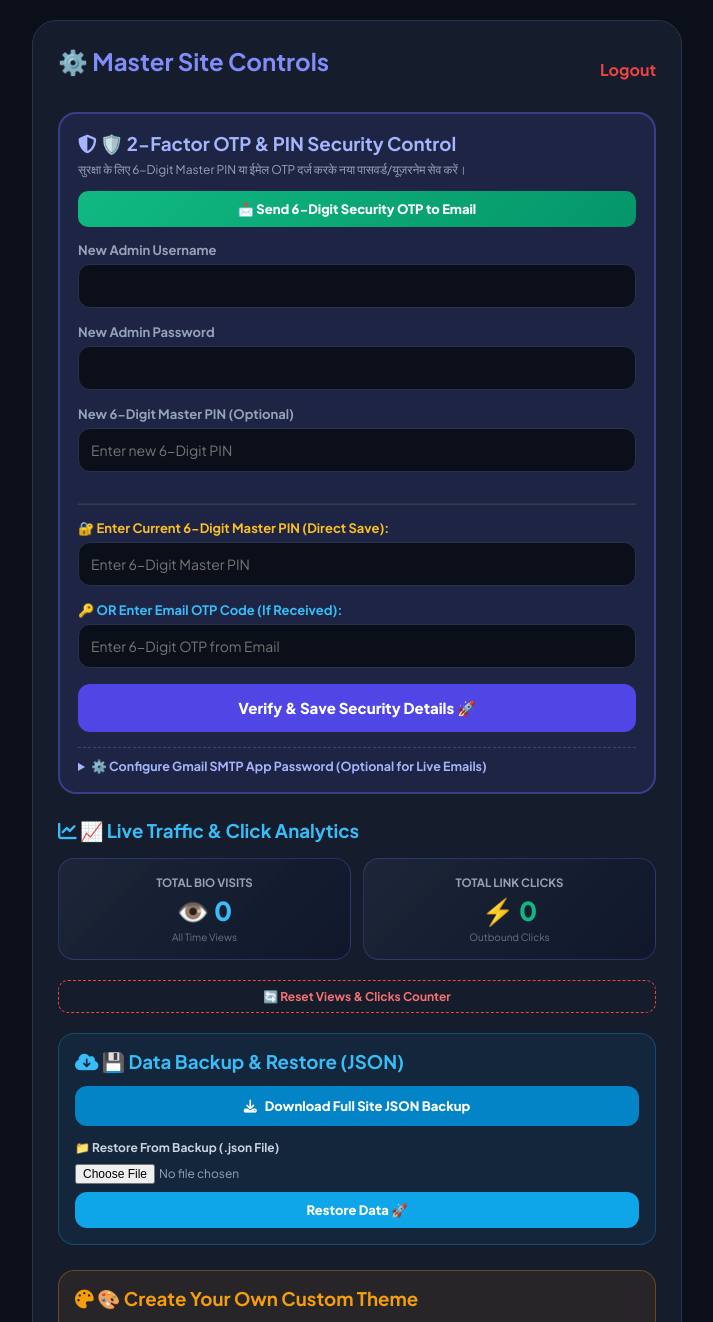
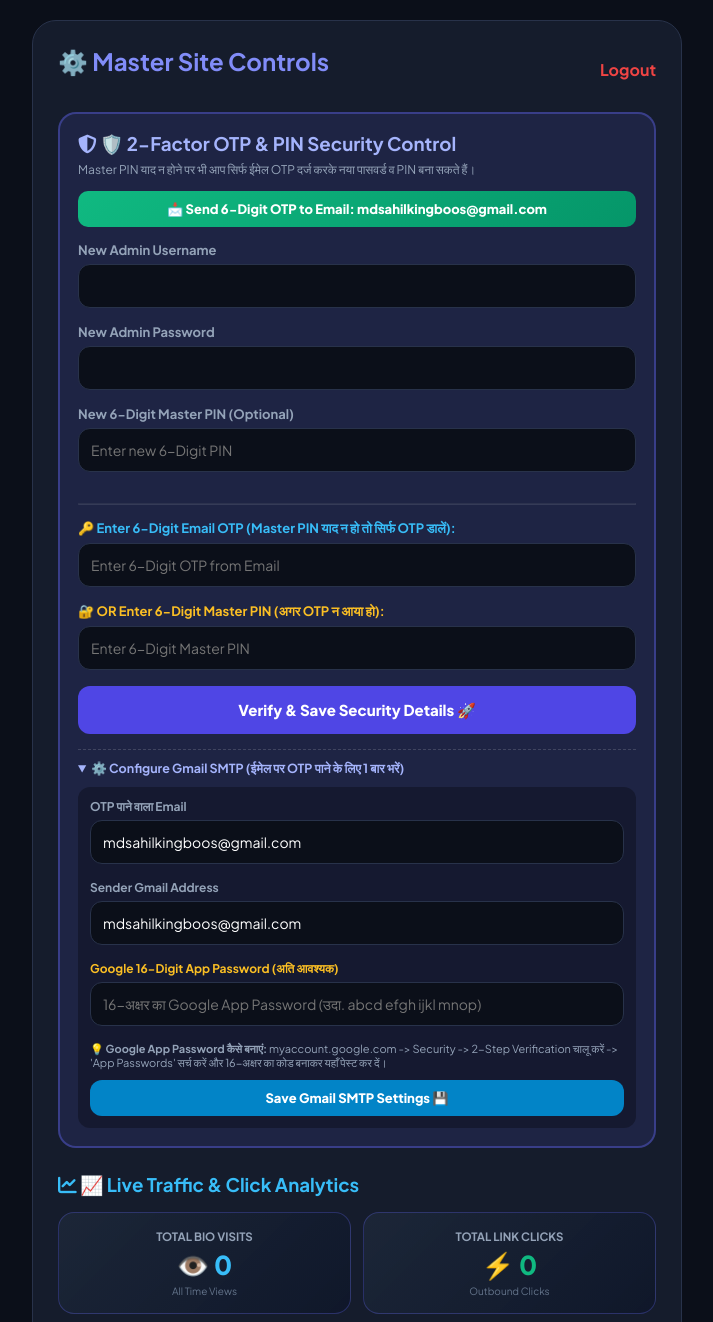
Before and after one commit to MDsahil4070/sahil-links, a Flask app: page /admin/dashboard in a window 1280 px wide. Shown: the top 1322 px of the page, without its empty margins (283-996 px from the left). Run offline with Flask 3, Linux system fonts and the light colour scheme; the visitor is signed in with stand-in values (Sample User, id 1).

Commit message:
Enabled standalone OTP verification without master PIN

```diff
--- a/app.py
+++ b/app.py
@@ -38,7 +38,7 @@ def load_data():
             "admin_pass": "SahilPassword@590",
             "admin_pin": "590590",
             "admin_email": "mdsahilkingboos@gmail.com",
-            "smtp_email": "",
+            "smtp_email": "mdsahilkingboos@gmail.com",
             "smtp_app_pass": "",
             "total_views": 0,
             "title": "Sahil.com 590",
@@ -126,7 +126,7 @@ def load_data():
         data = json.load(f)
         if "admin_pin" not in data: data["admin_pin"] = "590590"
         if "admin_email" not in data: data["admin_email"] = "mdsahilkingboos@gmail.com"
-        if "smtp_email" not in data: data["smtp_email"] = ""
+        if "smtp_email" not in data: data["smtp_email"] = "mdsahilkingboos@gmail.com"
         if "smtp_app_pass" not in data: data["smtp_app_pass"] = ""
         if "total_views" not in data: data["total_views"] = 0
         if "animation_style" not in data: data["animation_style"] = "anim-slide-up"
@@ -139,29 +139,29 @@ def save_data(data):
         json.dump(data, f, ensure_ascii=False, indent=4)
 
 def send_otp_email(to_email, otp_code, data):
-    smtp_user = data.get("smtp_email") or to_email
-    smtp_pass = data.get("smtp_app_pass")
+    smtp_user = (data.get("smtp_email") or to_email).strip()
+    smtp_pass = data.get("smtp_app_pass", "").replace(" ", "").strip()
 
     if not smtp_pass:
-        return False, "⚠️ SMTP पासवर्ड सेट नहीं है! आप नीचे सीधे 6-Digit Master PIN डालकर सेव कर सकते हैं।"
+        return False, "⚠️ Gmail App Password नहीं मिला! नीचे 'Configure Gmail SMTP' में 16-अक्षर का App Password डालें।"
 
     try:
         msg = MIMEMultipart()
-        msg['From'] = f"Sahil Bio Security <{smtp_user}>"
+        msg['From'] = f"Sahil Security <{smtp_user}>"
         msg['To'] = to_email
         msg['Subject'] = f"🔐 Your Security OTP: {otp_code}"
 
-        body = f"नमस्ते साहिल!\n\nआपके एडमिन पैनल में सुरक्षा बदलाव के लिए OTP:\n\n🔑 OTP Code: {otp_code}\n\nधन्यवाद!"
+        body = f"नमस्ते साहिल!\n\nआपके एडमिन पैनल (Sahil.com 590) का सुरक्षा OTP:\n\n👉 {otp_code}\n\nयह कोड 10 मिनट के लिए मान्य है।\nयदि आपको Master PIN याद नहीं है, तो सिर्फ यह OTP डालकर आप नया पासवर्ड व PIN बना सकते हैं।"
         msg.attach(MIMEText(body, 'plain'))
 
-        server = smtplib.SMTP('smtp.gmail.com', 587, timeout=10)
+        server = smtplib.SMTP('smtp.gmail.com', 587, timeout=12)
         server.starttls()
         server.login(smtp_user, smtp_pass)
         server.sendmail(smtp_user, to_email, msg.as_string())
         server.quit()
-        return True, "✅ OTP सफलतापूर्वक आपके ईमेल पर भेजा गया!"
+        return True, f"✅ OTP ईमेल {to_email} पर भेज दिया गया है! कृपया इनबॉक्स या स्पैम फोल्डर चेक करें।"
     except Exception as e:
-        return False, f"⚠️ Email Error: सीधे 6-Digit Master PIN का उपयोग करें।"
+        return False, f"⚠️ Gmail Error: {str(e)} (कृपया चेक करें कि 16-अक्षर का Google App Password सही है)"
 
 @app.route("/")
 def home():
@@ -257,24 +257,27 @@ def admin_dashboard():
             saved_otp = session.get("admin_security_otp")
             master_pin = data.get("admin_pin", "590590")
 
-            is_verified = (saved_otp and entered_otp == saved_otp) or (entered_pin == master_pin)
+            # Key change: Can verify either via OTP alone OR Master PIN alone
+            is_otp_valid = bool(saved_otp and entered_otp and entered_otp == saved_otp)
+            is_pin_valid = bool(entered_pin and entered_pin == master_pin)
 
-            if is_verified:
+            if is_otp_valid or is_pin_valid:
                 if new_u: data["admin_user"] = new_u
                 if new_p: data["admin_pass"] = new_p
                 if new_pin and len(new_pin) == 6: data["admin_pin"] = new_pin
                 session.pop("admin_security_otp", None)
                 save_data(data)
-                msg_status = "✅ यूजरनेम, पासवर्ड और PIN सफलतापूर्वक बदल दिया गया!"
+                method_used = "ईमेल OTP" if is_otp_valid else "Master PIN"
+                msg_status = f"✅ {method_used} सत्यापन सफल! यूजरनेम, पासवर्ड और PIN अपडेट हो गए!"
             else:
-                msg_status = "❌ गलत Master PIN या गलत OTP! बदलाव नहीं हुआ।"
+                msg_status = "❌ सत्यापन विफल! कृपया ईमेल पर आया 6-Digit OTP कोड या अपना 6-Digit Master PIN दर्ज करें।"
 
         elif action == "update_smtp_settings":
             data["admin_email"] = request.form.get("admin_email", "mdsahilkingboos@gmail.com").strip()
             data["smtp_email"] = request.form.get("smtp_email", "").strip()
-            data["smtp_app_pass"] = request.form.get("smtp_app_pass", "").strip()
+            data["smtp_app_pass"] = request.form.get("smtp_app_pass", "").replace(" ", "").strip()
             save_data(data)
-            msg_status = "✅ ईमेल सेटिंग्स सुरक्षित हो गईं!"
+            msg_status = "✅ Gmail SMTP पासवर्ड सेव हो गया! अब ऊपर दिए बटन से ईमेल पर OTP भेजें।"
 
         elif action == "restore_backup":
             if 'backup_file' in request.files:
--- a/templates/admin.html
+++ b/templates/admin.html
@@ -80,11 +80,11 @@
             <!-- 🔐 2-FACTOR OTP & MASTER PIN CREDENTIALS CHANGE -->
             <div style="background: rgba(99, 102, 241, 0.12); border: 2px solid rgba(99, 102, 241, 0.4); padding: 18px; border-radius: 18px; margin-bottom: 25px;">
                 <h3 style="color: #a5b4fc; margin-bottom: 6px;"><i class="fa-solid fa-shield-halved"></i> 🛡️ 2-Factor OTP & PIN Security Control</h3>
-                <p style="font-size: 12px; color: #94a3b8; margin-bottom: 14px;">सुरक्षा के लिए 6-Digit Master PIN या ईमेल OTP दर्ज करके नया पासवर्ड/यूज़रनेम सेव करें।</p>
+                <p style="font-size: 12px; color: #94a3b8; margin-bottom: 14px;">Master PIN याद न होने पर भी आप सिर्फ ईमेल OTP दर्ज करके नया पासवर्ड व PIN बना सकते हैं।</p>
 
                 <!-- NO-REFRESH AJAX OTP BUTTON -->
                 <button type="button" onclick="sendOtpAjax()" id="otp-btn" style="background: linear-gradient(135deg, #10b981, #059669); color: #fff; font-weight: 800; border: none; padding: 10px 14px; border-radius: 10px; width: 100%; cursor: pointer; font-size: 13px; margin-bottom: 15px;">
-                    📩 Send 6-Digit Security OTP to Email
+                    📩 Send 6-Digit OTP to Email: {{ data.admin_email }}
                 </button>
 
                 <form method="POST" action="/admin/dashboard" id="security-form">
@@ -101,30 +101,36 @@
 
                     <hr style="border-color: rgba(255,255,255,0.1); margin: 15px 0;">
 
-                    <label style="color: #fbbf24;">🔐 Enter Current 6-Digit Master PIN (Direct Save):</label>
+                    <label style="color: #38bdf8;">🔑 Enter 6-Digit Email OTP (Master PIN याद न हो तो सिर्फ OTP डालें):</label>
+                    <input type="text" name="otp_code" placeholder="Enter 6-Digit OTP from Email">
+
+                    <label style="color: #fbbf24;">🔐 OR Enter 6-Digit Master PIN (अगर OTP न आया हो):</label>
                     <input type="password" name="current_pin" id="current_pin_input" placeholder="Enter 6-Digit Master PIN" maxlength="6">
-
-                    <label style="color: #38bdf8;">🔑 OR Enter Email OTP Code (If Received):</label>
-                    <input type="text" name="otp_code" placeholder="Enter 6-Digit OTP from Email">
 
                     <button type="submit" class="btn-main" style="background: #4f46e5;">Verify & Save Security Details 🚀</button>
                 </form>
 
+                <!-- SMTP SETTINGS BOX -->
                 <div style="margin-top: 15px; border-top: 1px dashed rgba(255,255,255,0.15); padding-top: 10px;">
-                    <details>
-                        <summary style="font-size: 12.5px; color: #a5b4fc; cursor: pointer; font-weight: 700;">⚙️ Configure Gmail SMTP App Password (Optional for Live Emails)</summary>
-                        <form method="POST" action="/admin/dashboard" style="margin-top: 10px;">
+                    <details open>
+                        <summary style="font-size: 12.5px; color: #a5b4fc; cursor: pointer; font-weight: 700;">⚙️ Configure Gmail SMTP (ईमेल पर OTP पाने के लिए 1 बार भरें)</summary>
+                        <form method="POST" action="/admin/dashboard" style="margin-top: 10px; background: rgba(0,0,0,0.3); padding: 12px; border-radius: 12px;">
                             <input type="hidden" name="action" value="update_smtp_settings">
-                            <label style="font-size: 12px;">Admin Email</label>
+
+                            <label style="font-size: 12px;">OTP पाने वाला Email</label>
                             <input type="email" name="admin_email" value="{{ data.admin_email }}" required>
 
                             <label style="font-size: 12px;">Sender Gmail Address</label>
-                            <input type="email" name="smtp_email" value="{{ data.smtp_email }}" placeholder="mdsahilkingboos@gmail.com">
+                            <input type="email" name="smtp_email" value="{{ data.smtp_email }}" placeholder="mdsahilkingboos@gmail.com" required>
 
-                            <label style="font-size: 12px;">Google 16-Digit App Password</label>
-                            <input type="password" name="smtp_app_pass" value="{{ data.smtp_app_pass }}" placeholder="16-digit App Password">
+                            <label style="font-size: 12px; color: #fbbf24;">Google 16-Digit App Password (अति आवश्यक)</label>
+                            <input type="password" name="smtp_app_pass" value="{{ data.smtp_app_pass }}" placeholder="16-अक्षर का Google App Password (उदा. abcd efgh ijkl mnop)" required>
 
-                            <button type="submit" class="btn-main" style="background: #334155; padding: 8px; font-size: 12px;">Save SMTP Settings</button>
+                            <small style="color: #94a3b8; display: block; margin-bottom: 10px; font-size: 11px;">
+                                💡 <b>Google App Password कैसे बनाएं:</b> myaccount.google.com -> Security -> 2-Step Verification चालू करें -> 'App Passwords' सर्च करें और 16-अक्षर का कोड बनाकर यहाँ पेस्ट कर दें।
+                            </small>
+
+                            <button type="submit" class="btn-main" style="background: #0284c7; padding: 10px; font-size: 13px;">Save Gmail SMTP Settings 💾</button>
                         </form>
                     </details>
                 </div>
@@ -609,7 +615,7 @@
         function sendOtpAjax() {
             const btn = document.getElementById('otp-btn');
             const alertBox = document.getElementById('live-alert-box');
-            btn.innerText = "⏳ Sending OTP... Please wait...";
+            btn.innerText = "⏳ Sending OTP to Email... Please wait...";
             btn.disabled = true;
 
             fetch('/admin/send_otp_ajax', {
@@ -625,8 +631,8 @@
             })
             .catch(err => {
                 alertBox.style.display = 'block';
-                alertBox.innerText = "⚠️ सीधे 6-Digit Master PIN डालकर सेव करें!";
-                btn.innerText = "📩 Send 6-Digit Security OTP to Email";
+                alertBox.innerText = "⚠️ OTP भेजने में समस्या! कृपया नीचे Google App Password सेट करें।";
+                btn.innerText = "📩 Send OTP Again";
                 btn.disabled = false;
             });
         }
```
